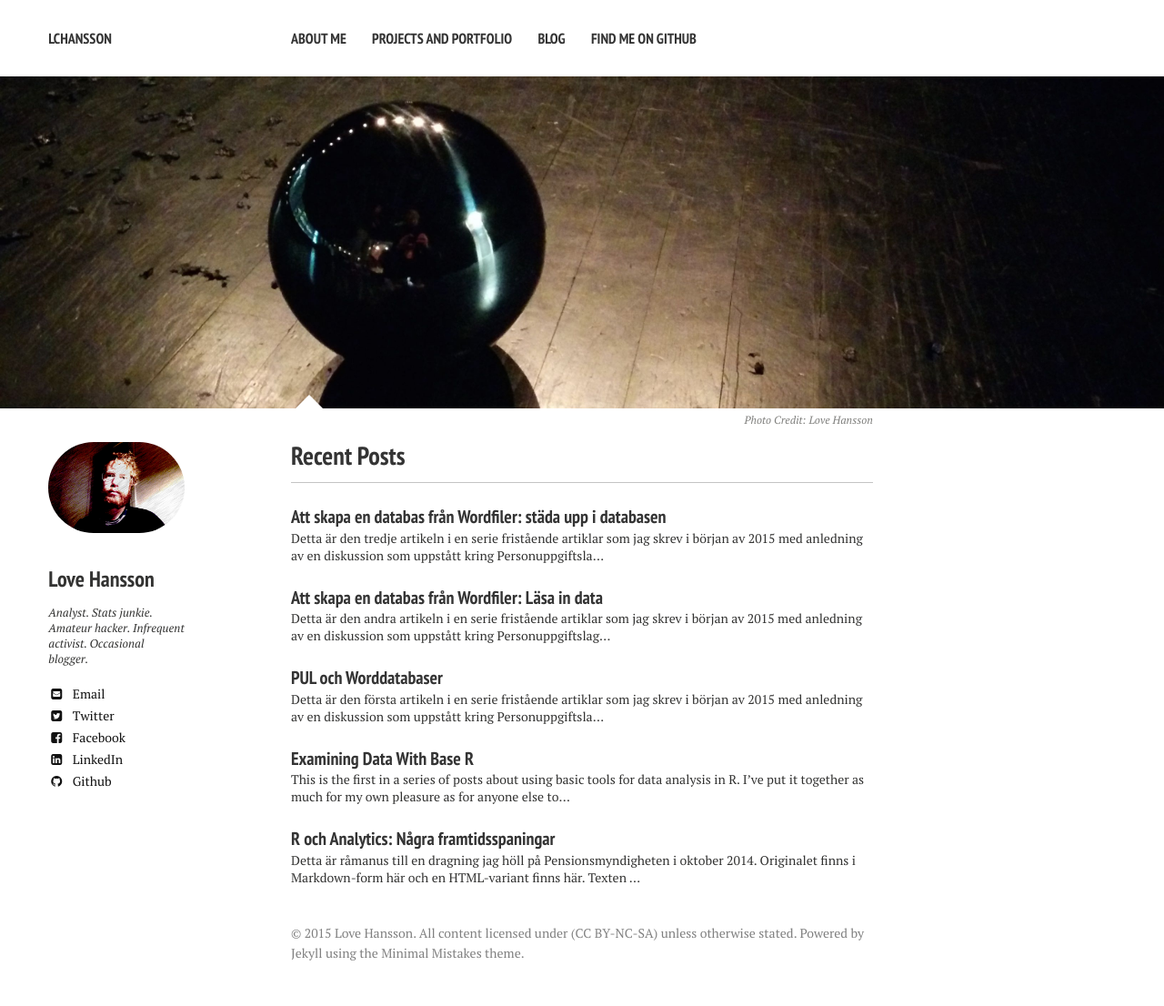
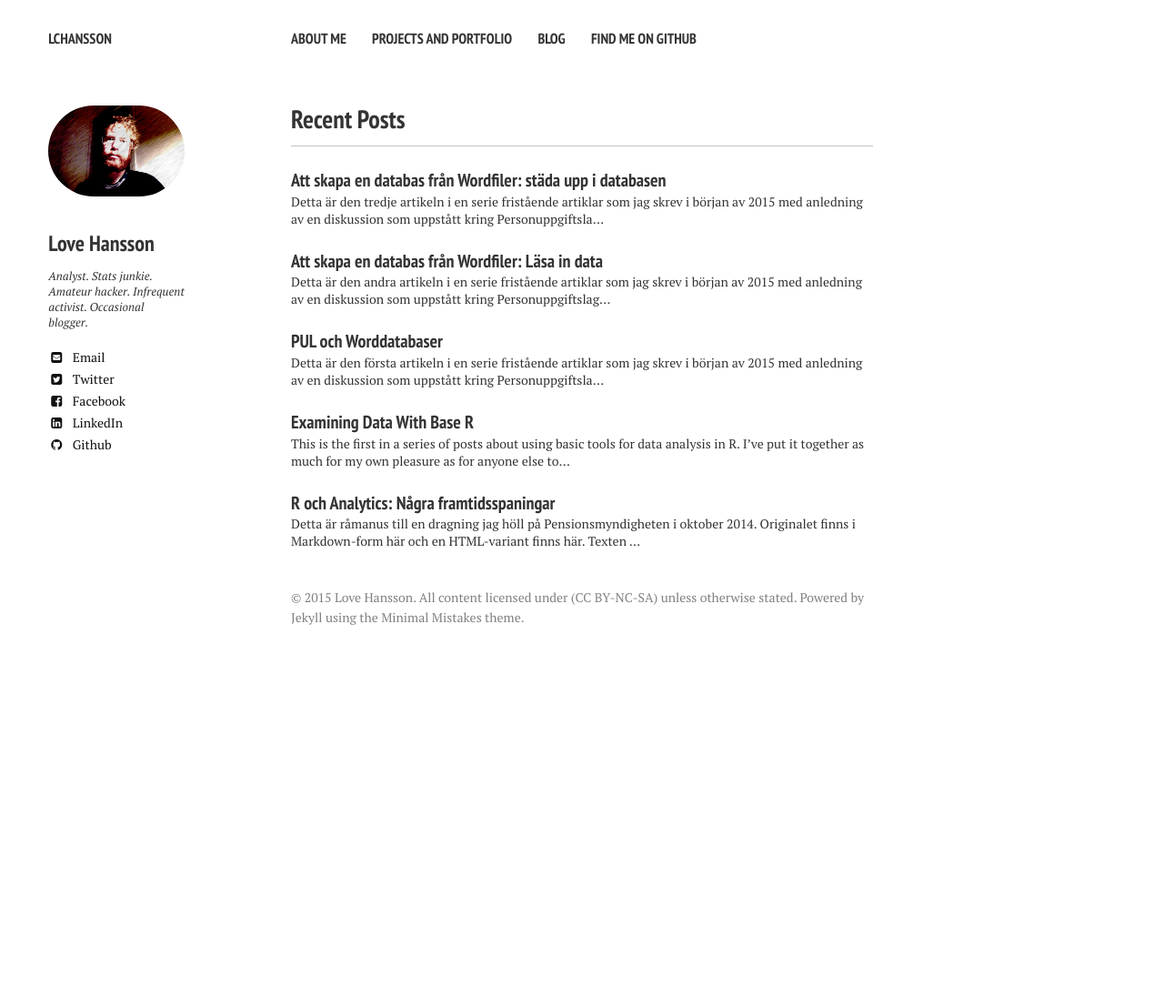
Before and after one commit to LCHansson/LCHansson.github.io, a Jekyll site: the page built from index.md, in a window 1280 px wide. Shown: the whole page at 91% size. Built offline with Jekyll 4.4.1, drawn with Linux system fonts in a browser that asks for light colours; nearby versions of some CDN libraries; after the commit the page ends 900 px from its top, so only the background shows below that.

Commit message:
New motto!

```diff
--- a/index.md
+++ b/index.md
@@ -1,10 +1,6 @@
 ---
 layout: home
-excerpt: "I'm LCHansson. Im all about understanding the world in new ways."
+excerpt: "I'm LCHansson. Look into my world."
 author: LCHansson
 tags: [Jekyll, theme, responsive, blog, template]
-image:
-  feature: ball.jpg
-  credit: Love Hansson
-  creditlink: http://lchansson.com
 ---
```
